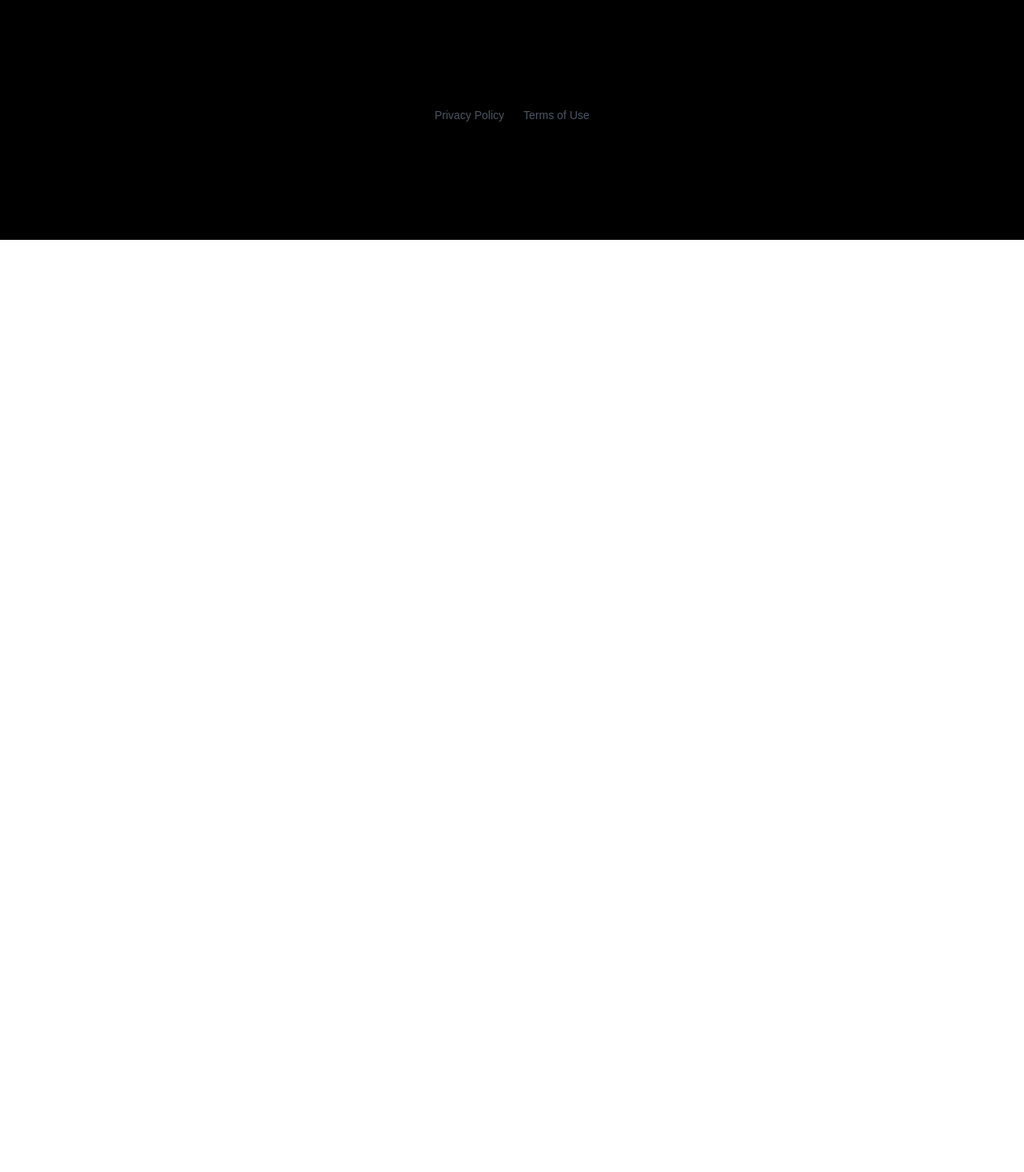
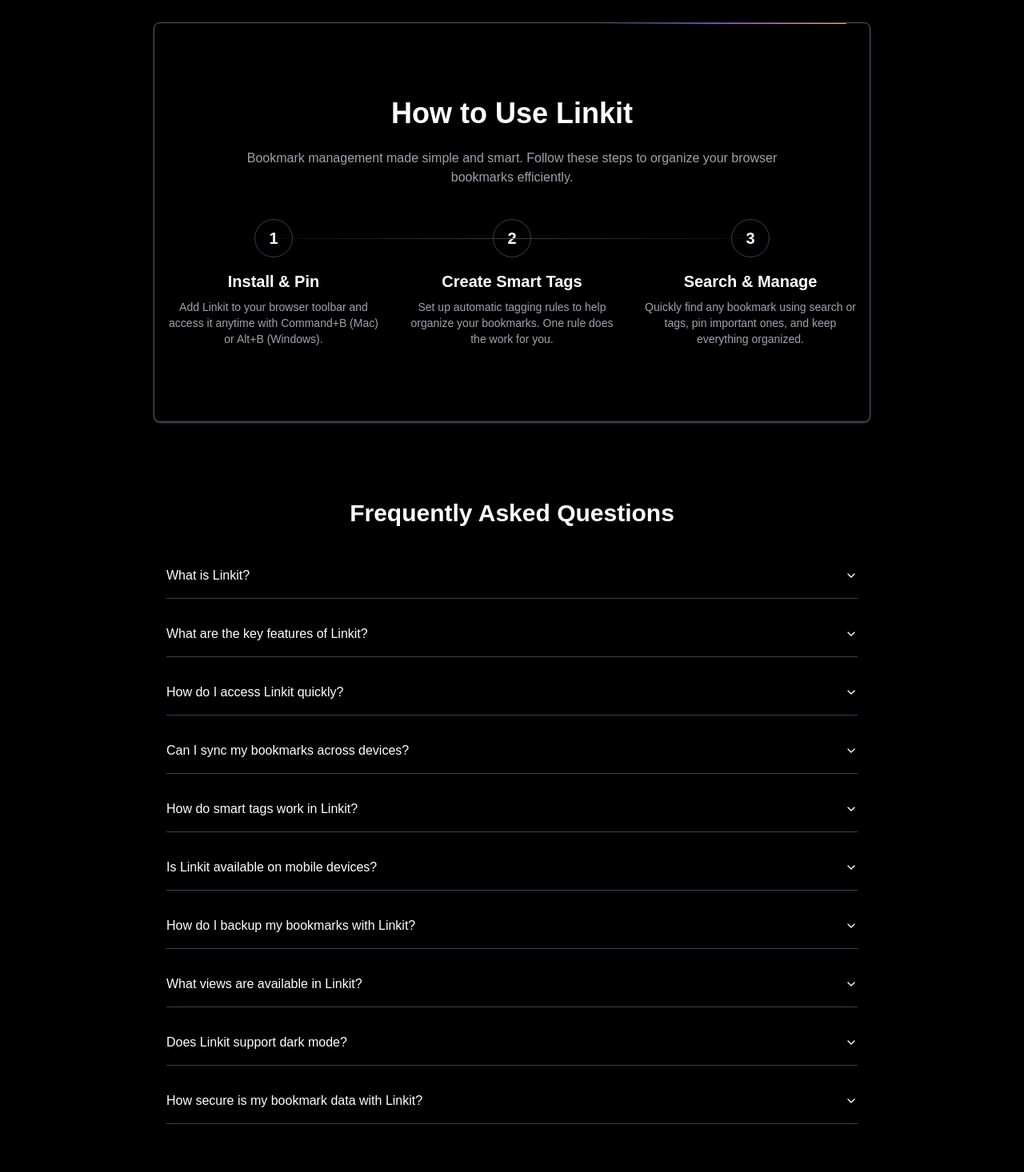
Before and after one commit to lnmput/iwithlink, a Next.js app: page / in a window 1280 px wide. Shown: the part 500-1966 px from the top of the page at 80% size. Before the commit the page ends 800 px from the top, so only its background shows below. Built offline with nearby package versions, Linux system fonts and the light colour scheme.

Commit message:
完善页面

```diff
--- a/src/app/page.tsx
+++ b/src/app/page.tsx
@@ -11,7 +11,7 @@
         <h1 className="text-4xl md:text-6xl lg:text-7xl font-bold mb-6">
           LINK IT NOW
         </h1>
-        <p>Make Web Bookmarks Smarter</p>
+        <p>Make Your Web Bookmarks Smarter</p>
         <div className="relative">
           {/* Sparkles and gradients */}
           <SparklesCore
@@ -23,7 +23,7 @@
             particleColor="#FFFFFF"
           />
           {/* Download button */}
-          <a target="_blank" href="https://chromewebstore.google.com" className="inline-flex items-center justify-center">
+          <a target="_blank" href="https://chromewebstore.google.com/detail/linkit/afglhbhdpnicmeklejjhgmfoagllfkgj" className="inline-flex items-center justify-center">
             <button className="flex items-center space-x-2 shadow-[0_4px_14px_0_rgb(0,118,255,39%)] hover:shadow-[0_6px_20px_rgba(0,118,255,23%)] hover:bg-[rgba(0,118,255,0.9)] px-6 py-3 bg-[#0070f3] rounded-md text-white font-medium transition duration-200 ease-linear">
               <ChromeIcon className="w-6 h-6" />
               <span>Download For Chrome</span>
@@ -33,7 +33,7 @@
       </section>
 
       {/* FAQ Section */}
-      <section className="w-full max-w-4xl mx-auto hidden">
+      <section className="w-full max-w-4xl mx-auto">
         <HowToUse />
         <Faqs />
       </section>
--- a/src/components/ui/faq.tsx
+++ b/src/components/ui/faq.tsx
@@ -6,46 +6,46 @@
 
   const faqItems = [
     {
-      question: "What is AI Chat Backup?",
-      answer: "AI Chat Backup is a browser extension that allows users to export and save their conversations from various AI chat platforms. It supports exporting chats as Markdown files and syncing them to Notion databases."
+        question: "What is Linkit?",
+        answer: "Linkit is a smart bookmark manager browser extension that helps users organize and manage their bookmarks efficiently. It features automatic tag organization, quick search, and cloud sync capabilities."
     },
     {
-      question: "What are the key features of AI Chat Backup?",
-      answer: "Key features of AI Chat Backup include support for multiple AI platforms (like ChatGPT, Claude, Gemini), Markdown export, Notion integration, automatic chat extraction, and user-friendly interface with options for customization."
+        question: "What are the key features of Linkit?",
+        answer: "Key features include smart tag rules for automatic bookmark organization, quick search with Command+K/Ctrl+K, multiple views (All, Hot, Recent, Pinned), dark mode support, and cloud sync using GitHub Gist."
     },
     {
-      question: "Which AI platforms does AI Chat Backup support?",
-      answer: "AI Chat Backup supports several popular AI chat platforms, including ChatGPT, Claude, Gemini, Perplexity, and Poe. The list of supported platforms is regularly updated to include new and emerging AI chat services."
+        question: "How do I access Linkit quickly?",
+        answer: "You can access Linkit using the keyboard shortcut Command+B (Mac) or Alt+B (Windows) once the extension is installed and pinned to your browser toolbar."
     },
     {
-      question: "How do I export my chat history with AI Chat Backup?",
-      answer: "To export your chat history, simply navigate to the supported AI chat platform, open the AI Chat Backup extension, and click the 'Export This Chat' button. The conversation will be saved as a Markdown file on your device."
+        question: "Can I sync my bookmarks across devices?",
+        answer: "Yes, Linkit allows you to sync your bookmarks and settings across devices through GitHub Gist. Simply sign in with your GitHub account to enable sync functionality."
     },
     {
-      question: "Can I sync my chat history to Notion using AI Chat Backup?",
-      answer: "Yes, AI Chat Backup allows you to sync your chat history directly to Notion. After authorizing your Notion account, you can use the 'Sync to Notion' button in the extension to save your conversations to a specified Notion database."
+        question: "How do smart tags work in Linkit?",
+        answer: "Smart tags automatically categorize your bookmarks based on rules you create. These rules can match URL patterns or titles, helping you organize bookmarks without manual effort."
     },
     {
-      question: "Is AI Chat Backup available on mobile devices?",
-      answer: "Currently, AI Chat Backup is designed as a browser extension for desktop use. It is not available as a standalone mobile app, but you can use it on mobile devices that support browser extensions."
+        question: "Is Linkit available on mobile devices?",
+        answer: "Currently, Linkit is designed as a browser extension for desktop use. It works with major desktop browsers that support extensions."
     },
     {
-      question: "How do I authorize AI Chat Backup to access my Notion account?",
-      answer: "To authorize Notion access, go to the AI Chat Backup options page and click on 'Authorize Notion'. Follow the prompts to log in to your Notion account and grant the necessary permissions. The extension will guide you through creating the required databases."
+        question: "How do I backup my bookmarks with Linkit?",
+        answer: "After signing in with GitHub, you can backup your bookmarks by clicking the backup button in settings. Your bookmarks will be securely stored in a GitHub Gist."
     },
     {
-      question: "What are the privacy measures in place with AI Chat Backup?",
-      answer: "AI Chat Backup prioritizes user privacy. It only accesses and processes chat data when explicitly requested by the user. All data is stored locally or in the user's own Notion account. The extension does not store or transmit chat content to any third-party servers."
+        question: "What views are available in Linkit?",
+        answer: "Linkit offers multiple views: All (complete bookmark list), Hot (most visited), Recent (newly added), Pinned (important bookmarks), and Tag view (organized by tags)."
     },
     {
-      question: "Can AI Chat Backup handle different languages?",
-      answer: "Yes, AI Chat Backup can handle conversations in multiple languages. The chat extraction and export features work independently of the language used in the conversation, preserving the original text and formatting."
+        question: "Does Linkit support dark mode?",
+        answer: "Yes, Linkit includes built-in dark mode support. You can toggle between light and dark themes using the theme switch in the interface."
     },
     {
-      question: "What are the main benefits for users of AI Chat Backup?",
-      answer: "The main benefits include easy preservation of valuable AI conversations, organized storage in Notion for quick reference, the ability to share or review past interactions, and seamless integration with multiple AI platforms, all while maintaining user privacy and data control."
+        question: "How secure is my bookmark data with Linkit?",
+        answer: "Linkit prioritizes data security. Your bookmarks are stored locally in your browser and optionally in your personal GitHub Gist. No data is shared with third parties."
     }
-  ];
+];
 
   return (
     <div className="w-full bg-black text-white p-4 mt-20">
--- a/src/components/ui/use.tsx
+++ b/src/components/ui/use.tsx
@@ -18,27 +18,27 @@
   return (
     <div className="how-to-use-container relative flex h-[500px] w-full flex-col items-center justify-center overflow-hidden rounded-lg border border-gray-600 bg-black shadow shadow-slate-700">
 
-      <h2 className="text-4xl font-bold text-center mb-6">How to Use AI Chat Backup</h2>
+      <h2 className="text-4xl font-bold text-center mb-6">How to Use Linkit</h2>
       <p className="text-center mb-10 text-gray-400 max-w-2xl mx-auto">
-        Backing up your AI conversations with AI Chat Backup is simple and intuitive.
-        Follow these steps to preserve your valuable AI interactions.
+        Bookmark management made simple and smart.
+        Follow these steps to organize your browser bookmarks efficiently.
       </p>
       <div className="flex justify-between items-start relative">
         <div className="absolute top-6 left-1/2 transform -translate-x-1/2 w-3/4 h-px bg-gradient-to-r from-transparent via-gray-700 to-transparent"></div>
         <Step
           number={1}
-          title="Install the Extension"
-          description="Add AI Chat Backup to your browser and set up your preferences."
+          title="Install & Pin"
+          description="Add Linkit to your browser toolbar and access it anytime with Command+B (Mac) or Alt+B (Windows)."
         />
         <Step
           number={2}
-          title="Connect to Notion"
-          description="Authorize Notion access in the extension settings."
+          title="Create Smart Tags"
+          description="Set up automatic tagging rules to help organize your bookmarks. One rule does the work for you."
         />
         <Step
           number={3}
-          title="Export or Sync Chats"
-          description="Navigate to a supported AI chat platform and use the extension to save your chat."
+          title="Search & Manage"
+          description="Quickly find any bookmark using search or tags, pin important ones, and keep everything organized."
         />
       </div>
 
```
Also changed, not shown: linkpin.txt.
